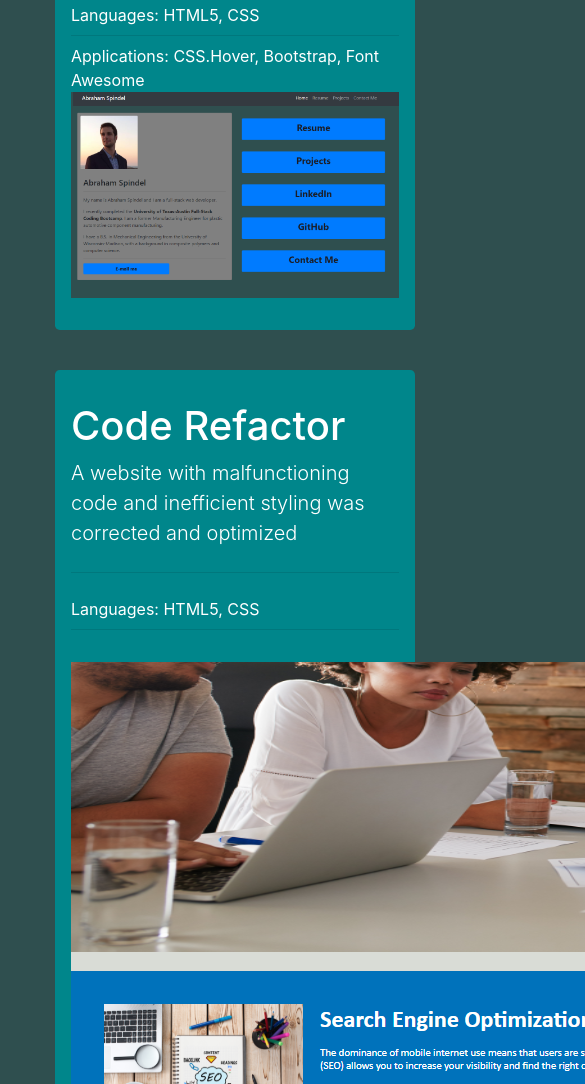
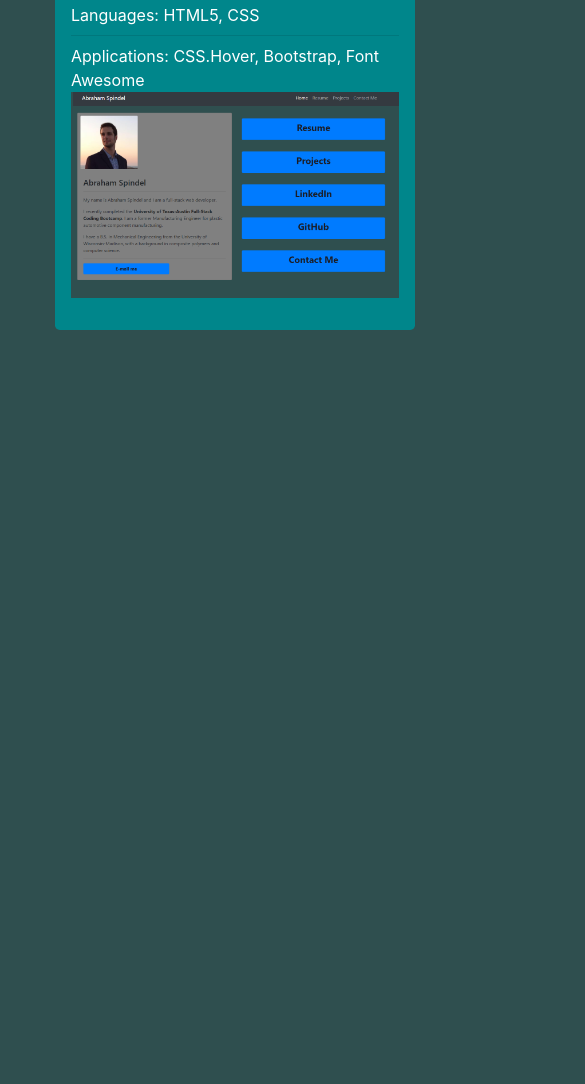
Before and after one commit to abraspin/website, a plain HTML site: page pages/Portfolio.html in a window 390 px wide. Shown: the part 1100-2184 px from the top of the page, 585 px wide, since content can reach past the window. After the commit the page ends 1470 px from the top, so only its background shows below. Drawn offline with nearby package versions, Linux system fonts and the light colour scheme.

Commit message:
mobile formatting

```diff
--- a/pages/Portfolio.html
+++ b/pages/Portfolio.html
@@ -145,39 +145,7 @@
             </div>
         </section>
 
-        <!-- Jumbotron style card for project 3 -->
-        <section class="jumbotron project-listing container">
-            <h1 class="display-5">Code Refactor</h1>
-            <p class="lead">A website with malfunctioning code and inefficient styling was corrected and optimized</p>
-            <hr class="my-4">
-            <div class="row">
-                <div class="col-md-7">
-                    <div class="row">
-                        <div class="col-md-12">
-                            Languages: HTML5, CSS
-                        </div>
-                    </div>
-                    <!-- This is so the horizontal line doens't go too far up to the pic /link -->
-                    <div class="row">
-                        <div class="col-md-10">
-                            <hr class="my-2">
-                        </div>
-                    </div>
-                    <div class="row">
-                        <div class="col-md-12">
-                            <br>
-                        </div>
-                    </div>
-                </div>
 
-                <!-- link to project page, link image -->
-                <div class="col-md-5">
-                    <a target="_blank" href="https://abraspin.github.io/UTA-H1-Code-Refactor-AAS/"><img
-                            class="project-link-pic hvr-grow" src="../assets/images/Horiseon-snip.png"
-                            alt=" code-refactor-link"></a>
-                </div>
-            </div>
-        </section>
     </section>
 
     <!-- Javascript references -->
```
